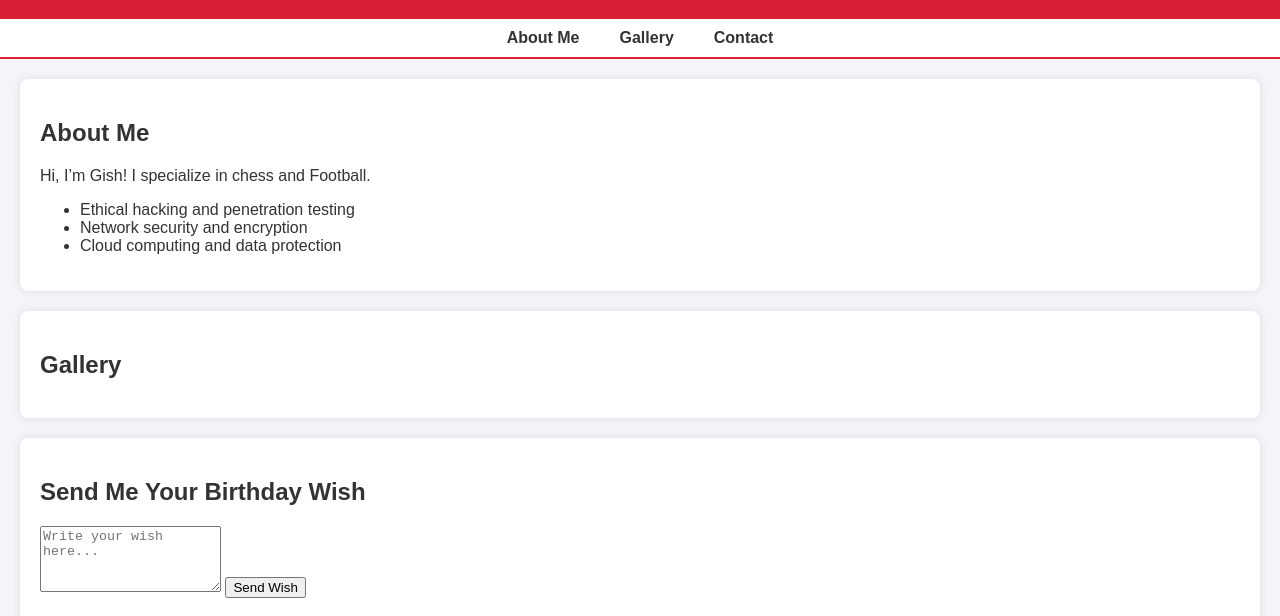
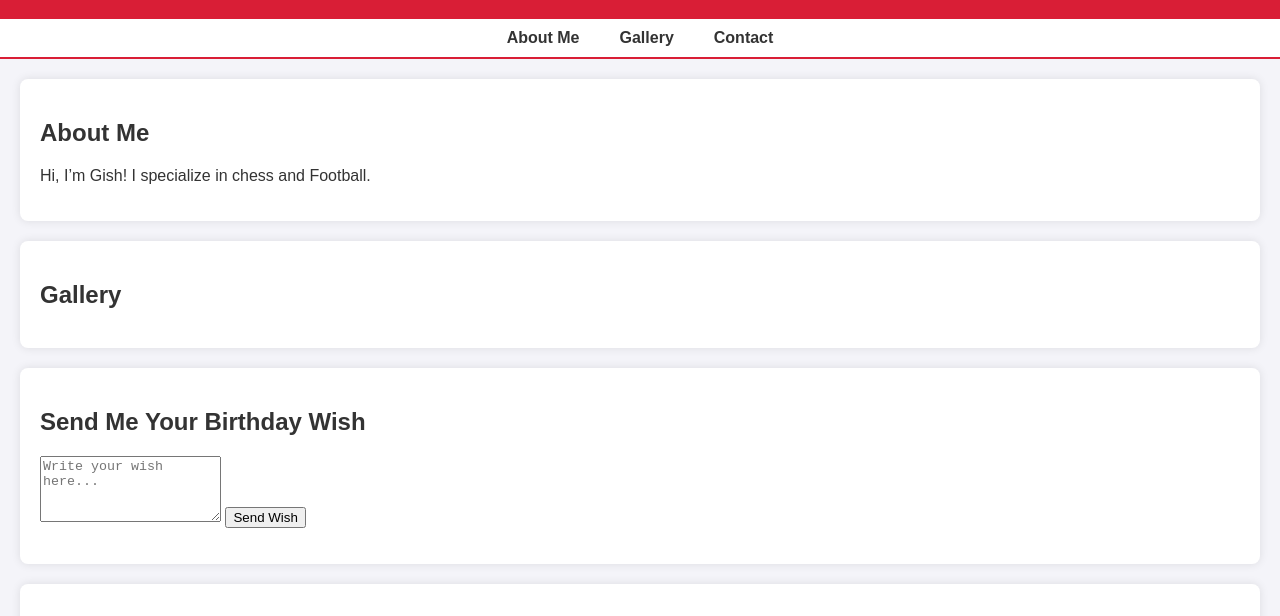
Before and after one commit to adrean1092/Gilmer, a website: page index.html in a window 1280 px wide. Shown: the part 184-800 px from the top of the page. Drawn offline with Linux system fonts and the light colour scheme.

Commit message:
Update index.html

```diff
--- a/index.html
+++ b/index.html
@@ -120,11 +120,7 @@
 <section id="about" class="section">
     <h2>About Me</h2>
     <p>Hi, I’m Gish! I specialize in chess and Football. </p>
-    <ul>
-        <li>Ethical hacking and penetration testing</li>
-        <li>Network security and encryption</li>
-        <li>Cloud computing and data protection</li>
-    </ul>
+
 </section>
 
 <section id="gallery" class="section">
```
